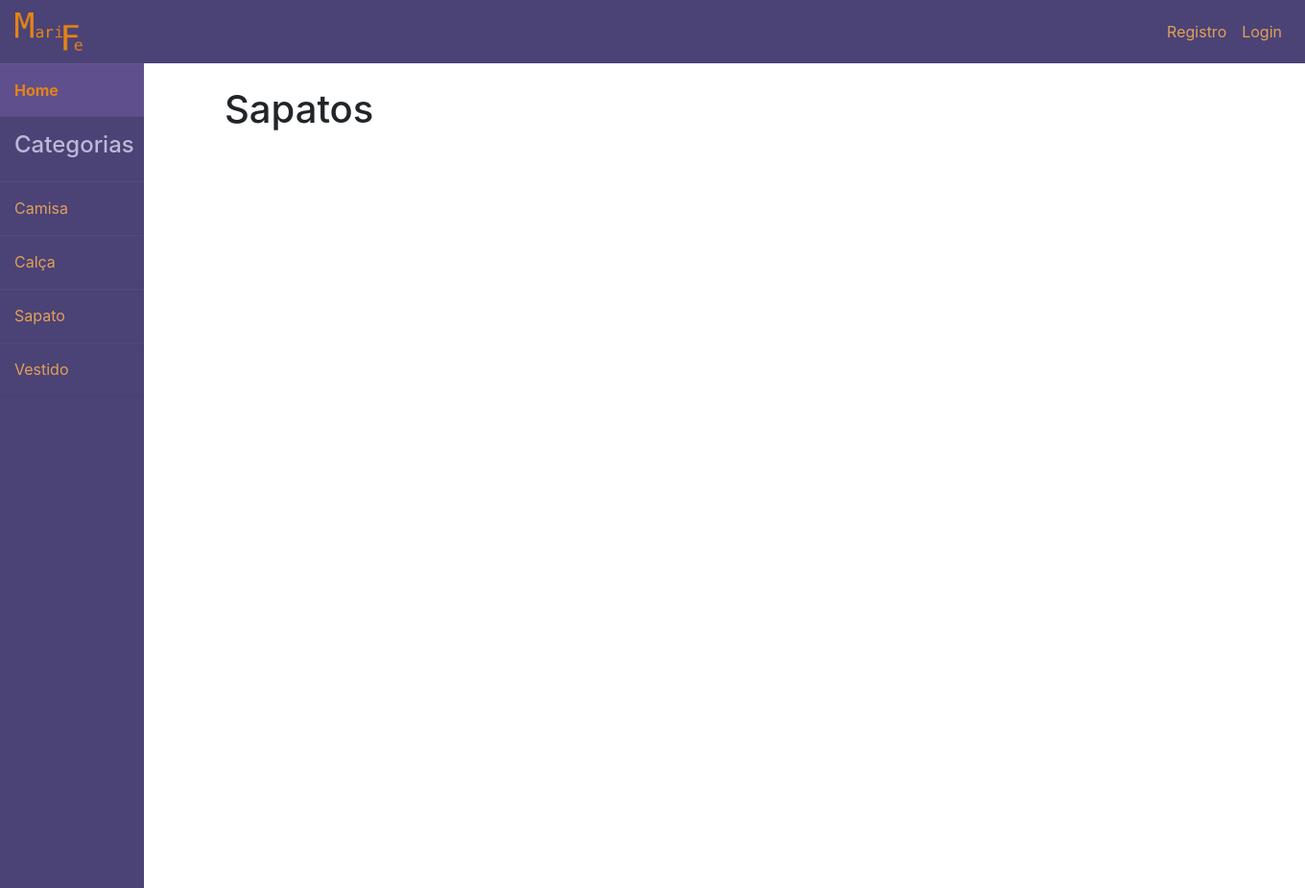
After one commit to fefeacastro/Trabalho-02---INF1407, a Django app: page /sapato/ in a window 1360 px wide. The commit adds this page. Shown: the whole page at 96% size. Run offline with Django 3.2, Linux system fonts and the light colour scheme; data that the repository does not hold is empty.

Commit message:
Adicionando página de sapatos e vestidos

```diff
--- a/LojaMariFe/LojaMariFe/urls.py
+++ b/LojaMariFe/LojaMariFe/urls.py
@@ -29,5 +29,7 @@ urlpatterns = [
     path('accounts/password_change/', PasswordChangeView.as_view(template_name='Auth/password_change_form.html', success_url=reverse_lazy('password_change_done')), name='password_change'),
     path('accounts/password_change_done/', PasswordChangeDoneView.as_view(template_name='Auth/password_change_done.html'), name='password_change_done'),
     path('camisa/', views.camisa, name='camisa'),
-    path('calca/', views.calca, name='calca')
+    path('calca/', views.calca, name='calca'),
+    path('vestido/', views.vestido, name='vestido'),
+    path('sapato/', views.sapato, name='sapato')
 ]
--- a/LojaMariFe/project/templates/LojaMariFe/base.html
+++ b/LojaMariFe/project/templates/LojaMariFe/base.html
@@ -42,8 +42,8 @@
                         <h4>Categorias</h4>
                         <li><a href="{% url 'camisa' %}">Camisa</a></li>
                         <li><a href="{% url 'calca' %}">Calça</a></li>
-                        <li><a href="#">Categoria 3</a></li>
-                        <li><a href="#">Categoria 4</a></li>
+                        <li><a href="{% url 'sapato' %}">Sapato</a></li>
+                        <li><a href="{% url 'vestido' %}">Vestido</a></li>
                     </ul>
                 </div>
             </div>
--- /dev/null
+++ b/LojaMariFe/project/templates/LojaMariFe/sapato.html
@@ -0,0 +1,21 @@
+{% extends 'LojaMariFe/base.html' %}
+
+{% block title %}sapato{% endblock %}
+
+{% block content %}
+    <div class="container">
+        <h1>Sapatos</h1>
+        <br>
+        <div class="row">
+            {% for sapato in sapatos%}
+                <div class="card column">
+                    <img src="../../static/images/Camisa 1.jpg" style="width:100%">
+                    <h1>{{sapato.nome}}</h1>
+                    <p class="price">R${{sapato.preco}}</p>
+                    <p>{{sapato.descricao}}</p>
+                    <p><button>Adicionar ao carrinho</button></p>
+                </div>
+            {%endfor%}
+        </div>
+    </div>
+{% endblock %}
--- a/LojaMariFe/project/views.py
+++ b/LojaMariFe/project/views.py
@@ -36,6 +36,15 @@ def camisa(request):
 
 def calca(request):
     calcas = Produto.objects.filter(categoria = 'Calça')
-    print(calcas)
     context = {'calcas':calcas,}
     return render(request, 'LojaMariFe/calca.html', context=context)
+
+def sapato(request):
+    sapatos = Produto.objects.filter(categoria = 'Sapato')
+    context = {'sapatos':sapatos,}
+    return render(request, 'LojaMariFe/sapato.html', context=context)
+
+def vestido(request):
+    vestidos = Produto.objects.filter(categoria = 'Vestido')
+    context = {'vestidos':vestidos,}
+    return render(request, 'LojaMariFe/vestido.html', context=context)
```
Also changed, not shown: LojaMariFe/project/templates/LojaMariFe/vestido.html (added, +21 -0 lines).
